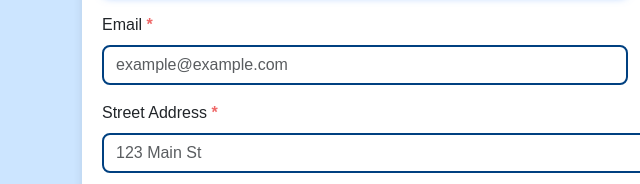
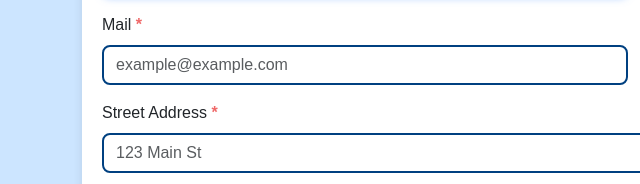
Before and after one commit to charishmasetty/Group645, a plain HTML site: page Survey.html in a window 1280 px wide. Shown: the part 382-566 px from the top of the page, 0-640 px from the left. Drawn offline with nearby package versions, Linux system fonts and the light colour scheme.

Commit message:
initial commit

```diff
--- a/Survey.html
+++ b/Survey.html
@@ -118,7 +118,7 @@
                     <input type="text" class="form-control" id="username" placeholder="Enter your name" autocomplete="username" required>
                 </div>
                 <div class="col-md-6 mb-3">
-                    <label for="email" class="form-label">Email <span>*</span></label>
+                    <label for="email" class="form-label">Mail <span>*</span></label>
                     <input type="email" class="form-control" id="email" placeholder="example@example.com" autocomplete="email" required>
                 </div>
                 <div class="col-md-6 mb-3">
```
